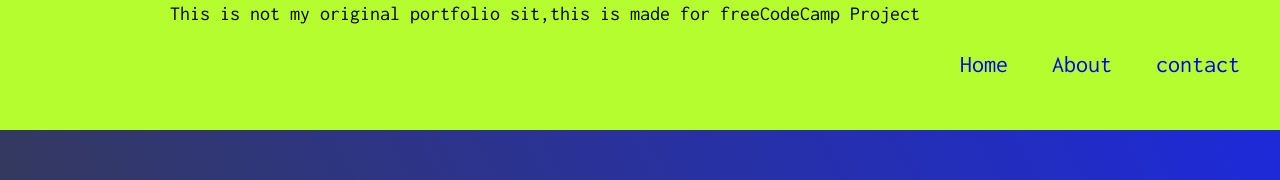
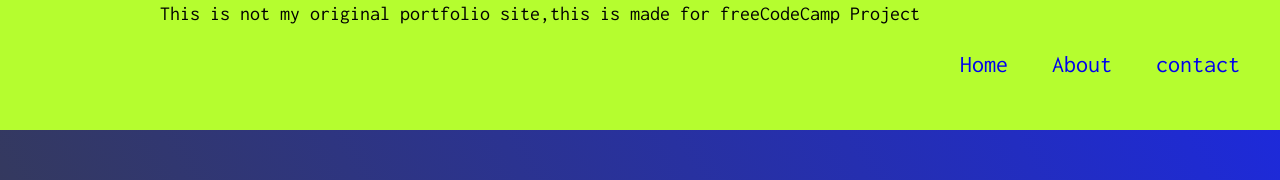
Before and after one commit to veereshbv04/freeCodeCamp-portfolio-project, a plain HTML site: page index.html in a window 1280 px wide. Shown: the top 180 px of the page. Drawn offline with Linux system fonts and the light colour scheme.

Commit message:
Update index.html

```diff
--- a/index.html
+++ b/index.html
@@ -11,7 +11,7 @@
 
 <body>
     <nav id="navbar" class="nav">
-        <small>This is not my original portfolio sit,this is made for freeCodeCamp Project</small>
+        <small>This is not my original portfolio site,this is made for freeCodeCamp Project</small>
         <ul class="nav-list nav-pills">
             <li>
                 <a href="welcome-section" class="links">Home</a>
```
